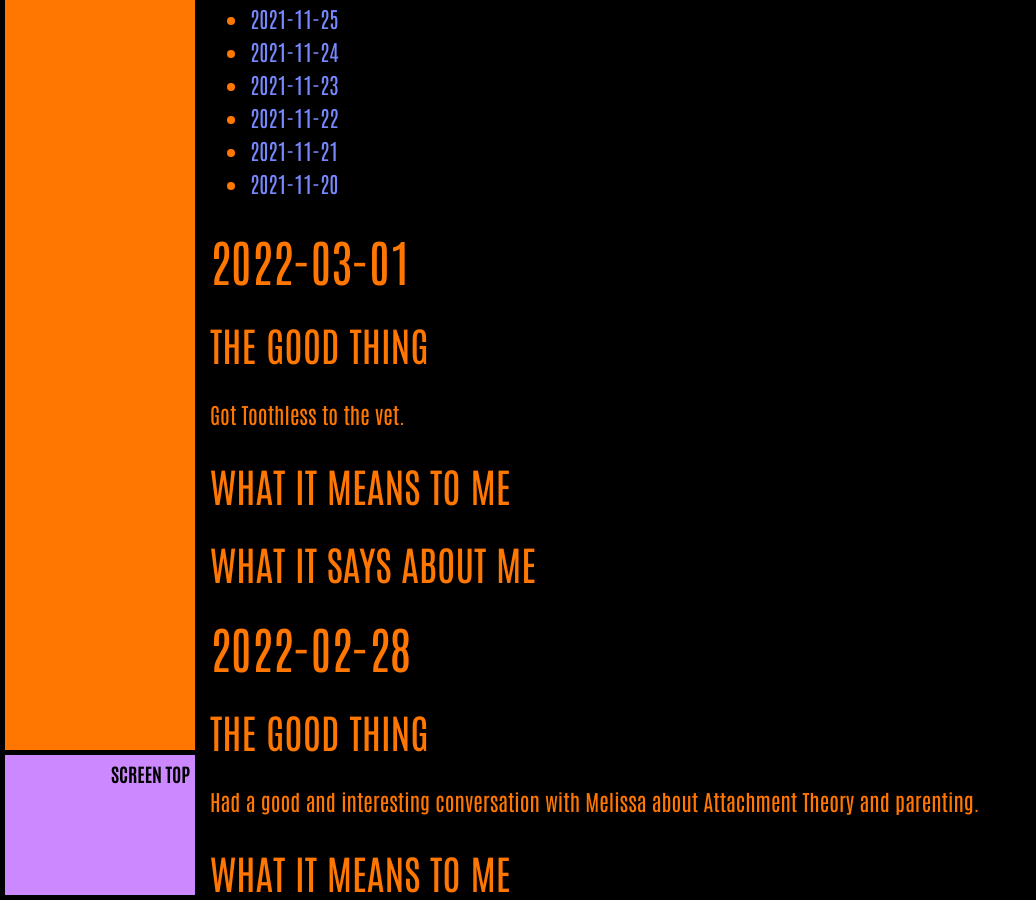
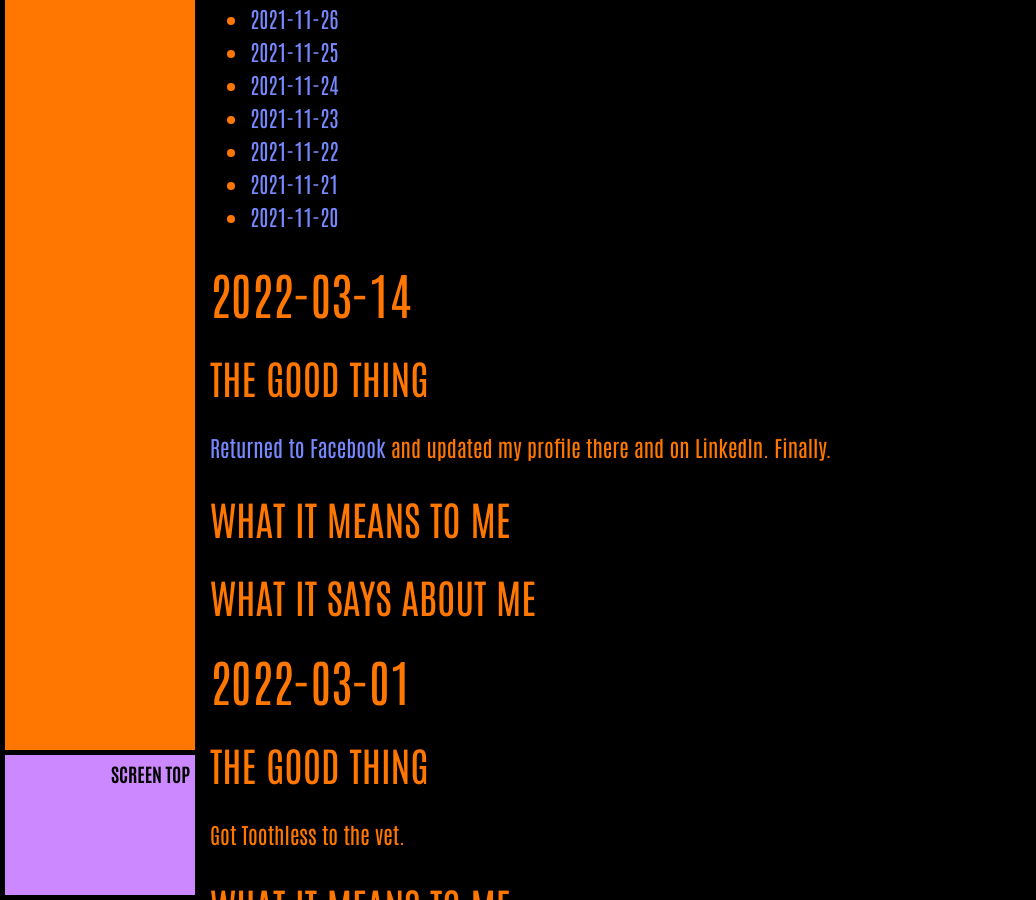
Before and after one commit to ArthurZey/arthurzey.github.io, a Jekyll site: the page built from _pages/one-good-thing.md, in a window 1280 px wide and 900 px high, scrolled down 2761 px. Shown: the whole window, without its empty margins (0-1036 px from the left). Built offline with Jekyll 4.4.1, drawn with Linux system fonts in a browser that asks for light colours; some of the changed text lies outside the part shown.

Commit message:
added stub for 2022-03-14

```diff
--- a/_pages/one-good-thing.md
+++ b/_pages/one-good-thing.md
@@ -12,6 +12,14 @@ sitemap: false
 * TOC
 {:toc}
 {::options toc_levels="2" /}
+
+## 2022-03-14
+### The Good Thing
+[Returned to Facebook](/blog/2022-03-14/return-to-facebook/) and updated my profile there and on LinkedIn. Finally.
+### What It Means to Me
+
+### What It Says about Me
+
 
 ## 2022-03-01
 ### The Good Thing
```
Also changed, not shown: other parts of _pages/one-good-thing.md (+1 -1 lines).
